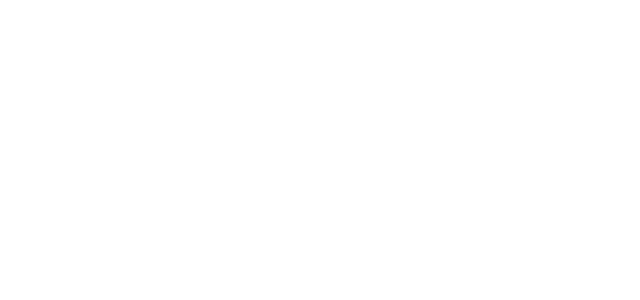
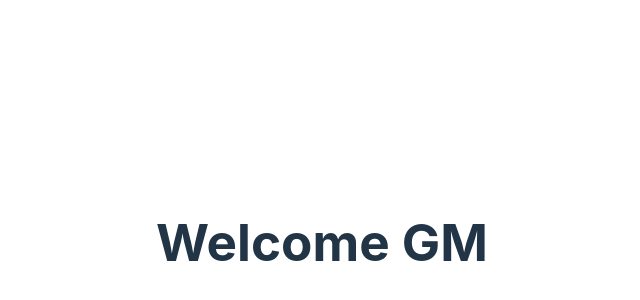
Before and after one commit to Halimdeveloper/AubeObscure, a React (Vite) app in the folder frontend/: page /gameMaster in a window 1280 px wide. Before the commit this address had no page. Shown: the part 158-458 px from the top of the page, without its empty margins (318-958 px from the left). Built offline with nearby package versions, Linux system fonts and the light colour scheme.

Commit message:
Rename MJ to gameMaster

```diff
--- a/frontend/src/App.tsx
+++ b/frontend/src/App.tsx
@@ -3,7 +3,7 @@
 import { Routes, Route } from 'react-router-dom'
 import Home from './Components/Home'
 import Player from './Components/Player'
-import MJ from './Components/MJ'
+import GameMaster from './Components/GameMaster'
 import './App.css'
 import React from 'react'
 
@@ -13,8 +13,8 @@
   return (
     <Routes>
       <Route path="/" element={<Home />} />
-      <Route path="/player" element={<div>Player</div>} />
-      <Route path="/mj" element={<div>MJ</div>} />
+      <Route path="/player" element={<Player />} />
+      <Route path="/gameMaster" element={<GameMaster />} />
     </Routes>
   )
 }
--- /dev/null
+++ b/frontend/src/Components/GameMaster/index.tsx
@@ -0,0 +1,10 @@
+import React from "react";
+
+
+export default function gameMaster() {
+
+
+    return <div>
+        <h1>Welcome GM</h1>
+    </div>;
+}
--- a/frontend/src/Components/Home/index.tsx
+++ b/frontend/src/Components/Home/index.tsx
@@ -16,7 +16,7 @@
     }
 
     return <div>
-        <h1>Welcom</h1>
+        <h1>Bienvenue dans Aube Obscure</h1>
         <button className="customBtn" onClick={goToPlayer}>Player</button>
         <button className="customBtn" onClick={goToMJ}>MJ</button>
 
--- a/frontend/src/Components/Player/index.tsx
+++ b/frontend/src/Components/Player/index.tsx
@@ -1,5 +1,4 @@
 import React from "react";
-import "./style.css"
 
 
 export default function Player() {
```
Also changed, not shown: frontend/src/Components/MJ/index.tsx (deleted, +0 -11 lines).
